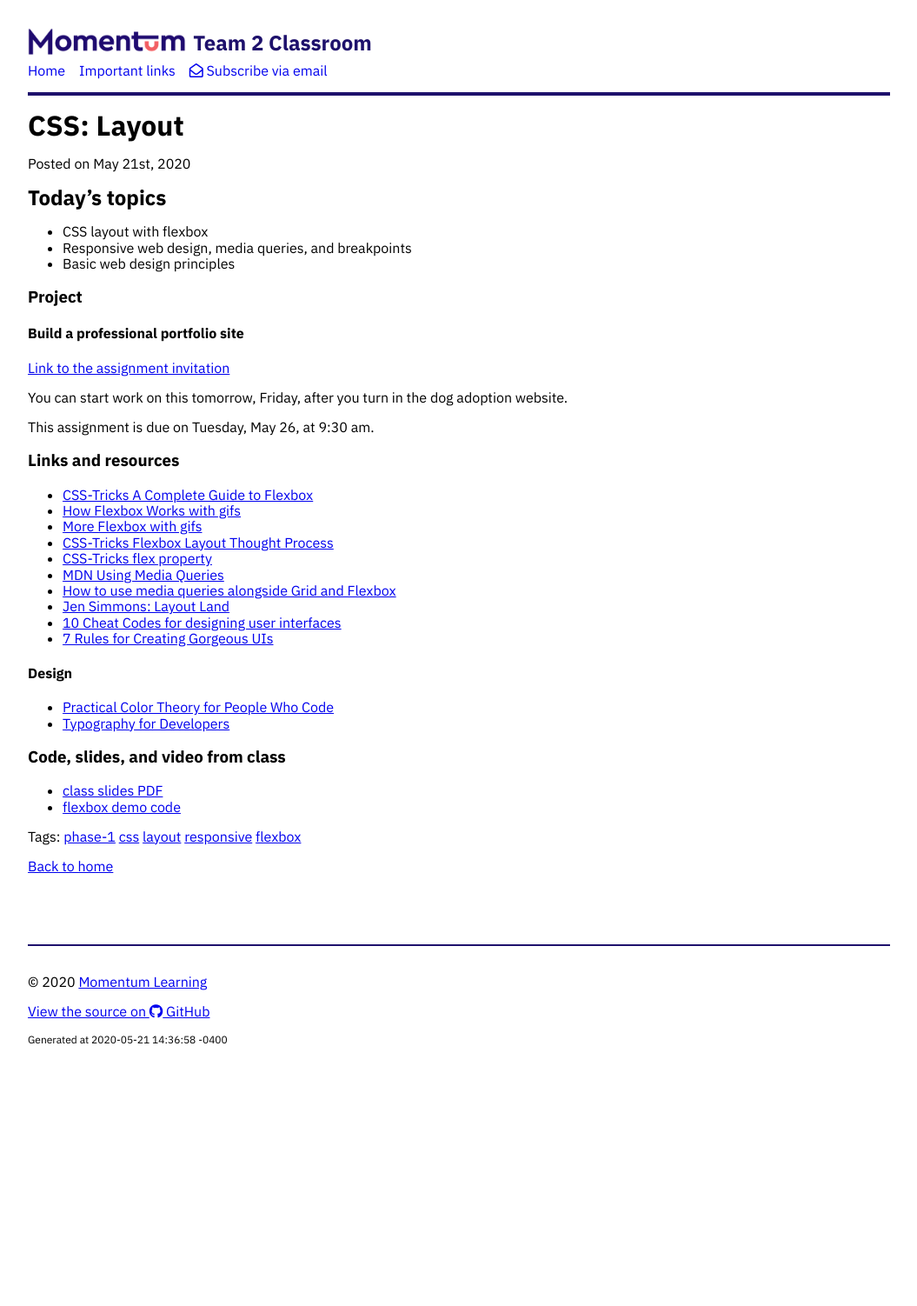
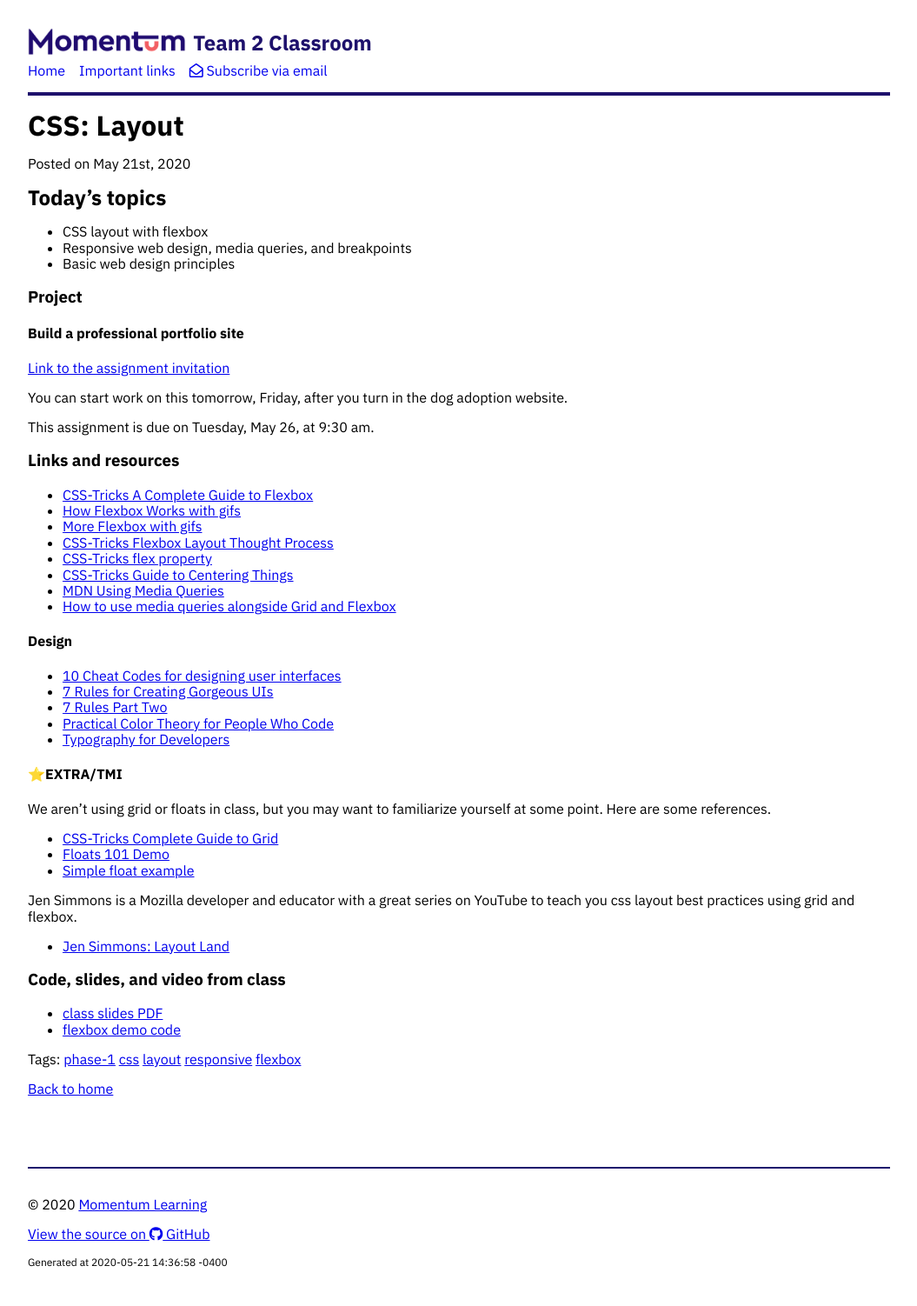
Before and after one commit to momentum-team-3/momentum-team-3.github.io, a Jekyll site: the page built from _posts/2020-05-21-css-layout.md, in a window 1280 px wide. Shown: the whole page at 87% size, without its empty margins (112-1167 px from the left). Built offline with Jekyll 4.4.1, drawn with Linux system fonts in a browser that asks for light colours; nearby versions of some CDN libraries; before the commit the page ends 1246 px from its top, so only the background shows below that.

Commit message:
Update urls and reorganize list of links

```diff
--- a/_posts/2020-05-21-css-layout.md
+++ b/_posts/2020-05-21-css-layout.md
@@ -27,17 +27,32 @@ This assignment is due on Tuesday, May 26, at 9:30 am.
 - [More Flexbox with gifs](https://www.freecodecamp.org/news/even-more-about-how-flexbox-works-explained-in-big-colorful-animated-gifs-a5a74812b053/#.mmcrvo7pu)
 - [CSS-Tricks Flexbox Layout Thought Process](https://css-tricks.com/the-thought-process-behind-a-flexbox-layout/)
 - [CSS-Tricks flex property](https://css-tricks.com/almanac/properties/f/flex/)
+- [CSS-Tricks Guide to Centering Things](https://css-tricks.com/centering-css-complete-guide/)
 - [MDN Using Media Queries](https://developer.mozilla.org/en-US/docs/Web/CSS/Media_Queries/Using_media_queries)
 - [How to use media queries alongside Grid and Flexbox](https://www.smashingmagazine.com/2018/02/media-queries-responsive-design-2018/)
-- [Jen Simmons: Layout Land](https://www.youtube.com/channel/UC7TizprGknbDalbHplROtag)
-- [10 Cheat Codes for designing user interfaces](https://medium.com/sketch-app-sources/design-cheatsheet-274384775da9)
-- [7 Rules for Creating Gorgeous UIs](https://medium.com/@erikdkennedy/7-rules-for-creating-gorgeous-ui-part-1-559d4e805cda)
 
 
 #### Design
 
+- [10 Cheat Codes for designing user interfaces](https://medium.com/sketch-app-sources/design-cheatsheet-274384775da9)
+- [7 Rules for Creating Gorgeous UIs](https://learnui.design/blog/7-rules-for-creating-gorgeous-ui-part-1.html)
+- [7 Rules Part Two](https://learnui.design/blog/7-rules-for-creating-gorgeous-ui-part-2.html#rule-4-learn-the-methods-of-overlaying-text-on-images)
 - [Practical Color Theory for People Who Code](https://tallys.github.io/color-theory/)
 - [Typography for Developers](https://tallys.github.io/color-theory/)
+
+#### ⭐️EXTRA/TMI
+
+We aren't using grid or floats in class, but you may want to familiarize yourself at some point. Here are some references.
+
+- [CSS-Tricks Complete Guide to Grid](https://css-tricks.com/snippets/css/complete-guide-grid/)
+- [Floats 101 Demo](https://codepen.io/amygori/pen/BmEmGg)
+- [Simple float example](https://codepen.io/amygori/pen/qVwVjX)
+
+Jen Simmons is a Mozilla developer and educator with a great series on YouTube to teach you css layout best practices using grid and flexbox.
+
+- [Jen Simmons: Layout Land](https://www.youtube.com/channel/UC7TizprGknbDalbHplROtag)
+
+
 
 
 ### Code, slides, and video from class
```
